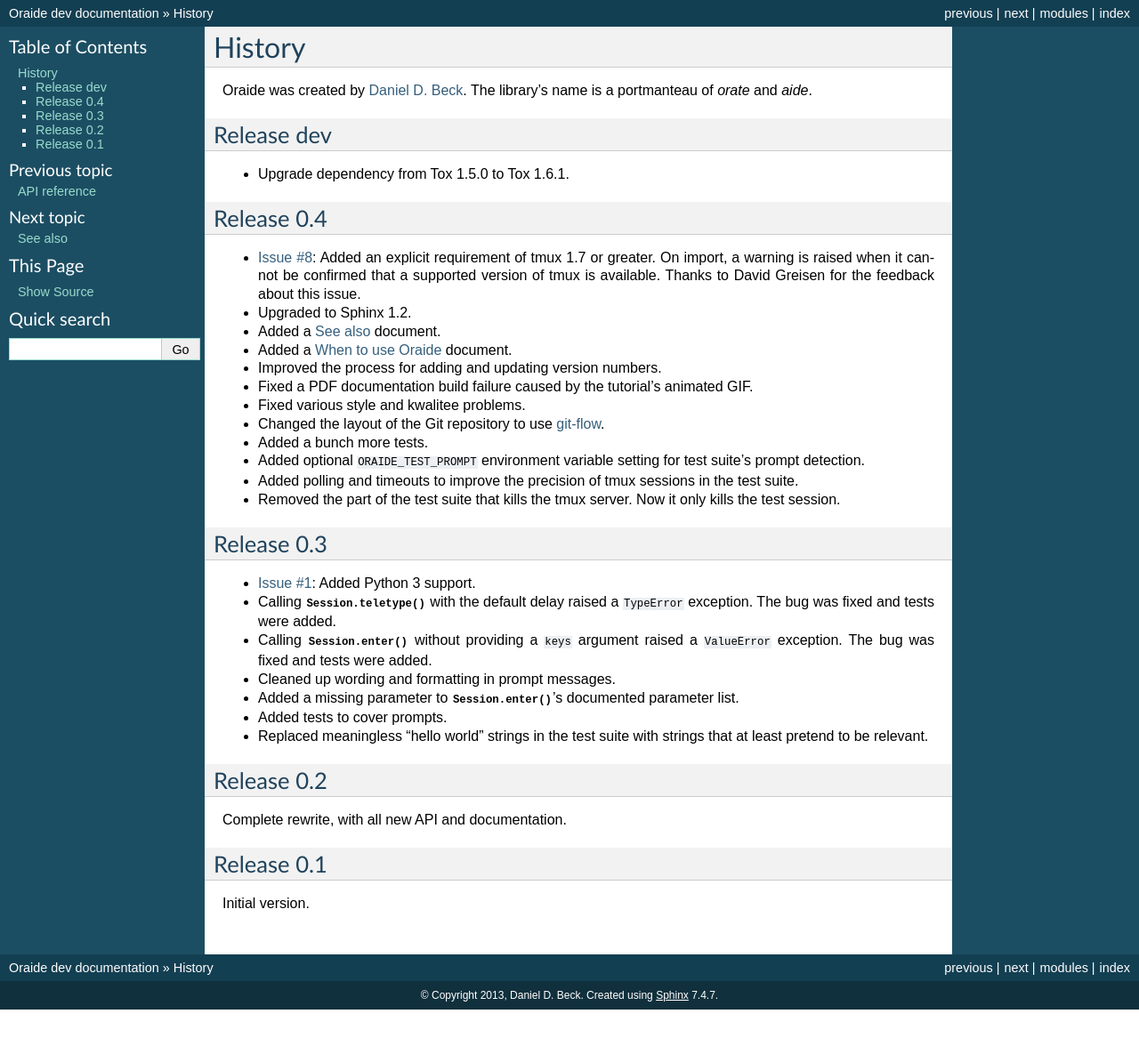
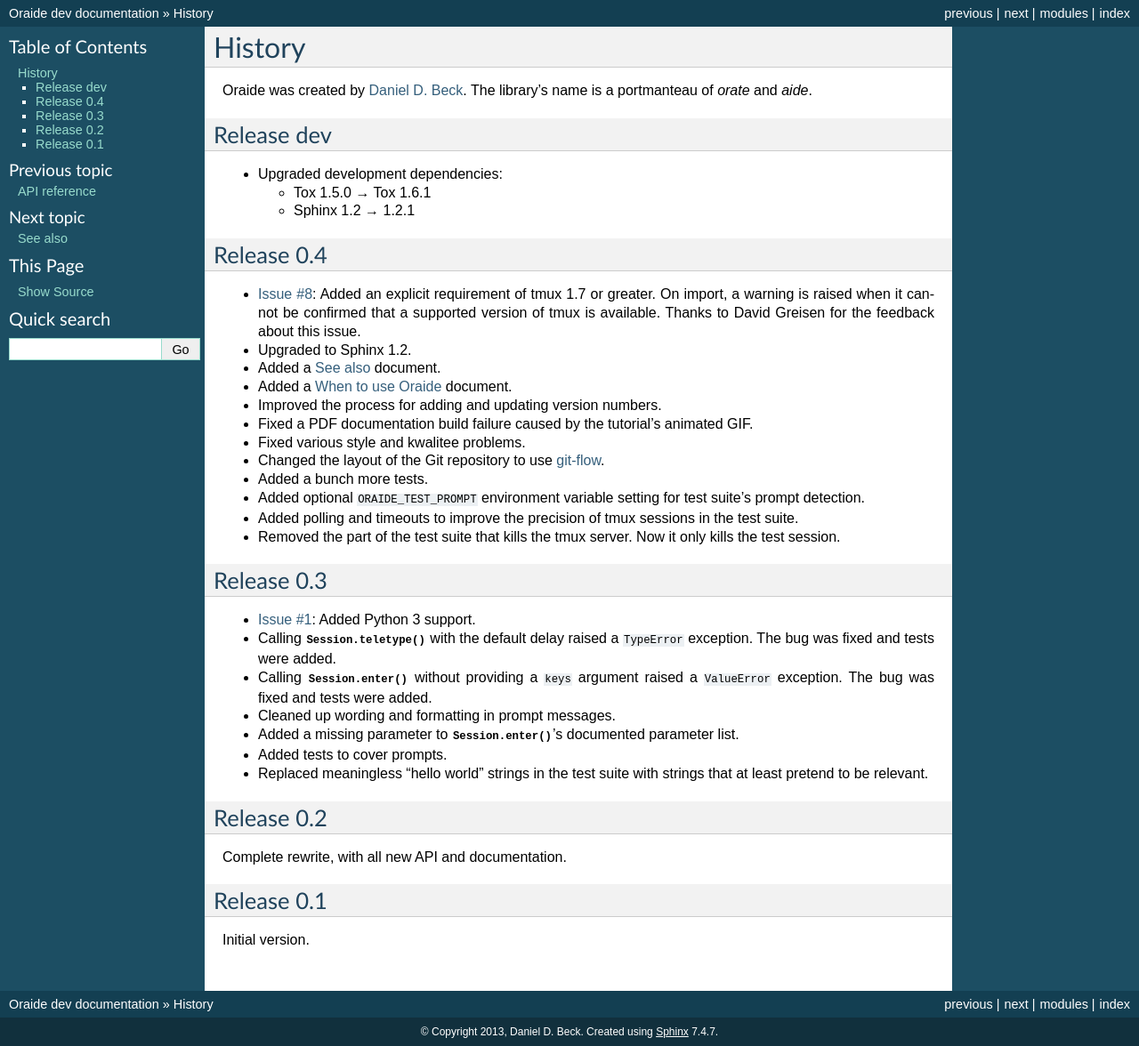
Before and after one commit to ddbeck/oraide, a Sphinx documentation site: the page built from docs/history.rst, in a window 1280 px wide. Shown: the whole page at 89% size. Built offline with Sphinx 7.4.7, drawn with Linux system fonts in a browser that asks for light colours; before the commit the page ends 1135 px from its top, so only the background shows below that.

Commit message:
upgrade Sphinx dependency to 1.2.1

```diff
--- a/docs/history.rst
+++ b/docs/history.rst
@@ -11,7 +11,10 @@
 Release dev
 -----------
 
-- Upgrade dependency from Tox 1.5.0 to Tox 1.6.1.
+- Upgraded development dependencies:
+
+  * Tox 1.5.0 → Tox 1.6.1
+  * Sphinx 1.2 → 1.2.1
 
 Release 0.4
 -----------
```
Also changed, not shown: docs/requirements.txt (+5 -6 lines).
